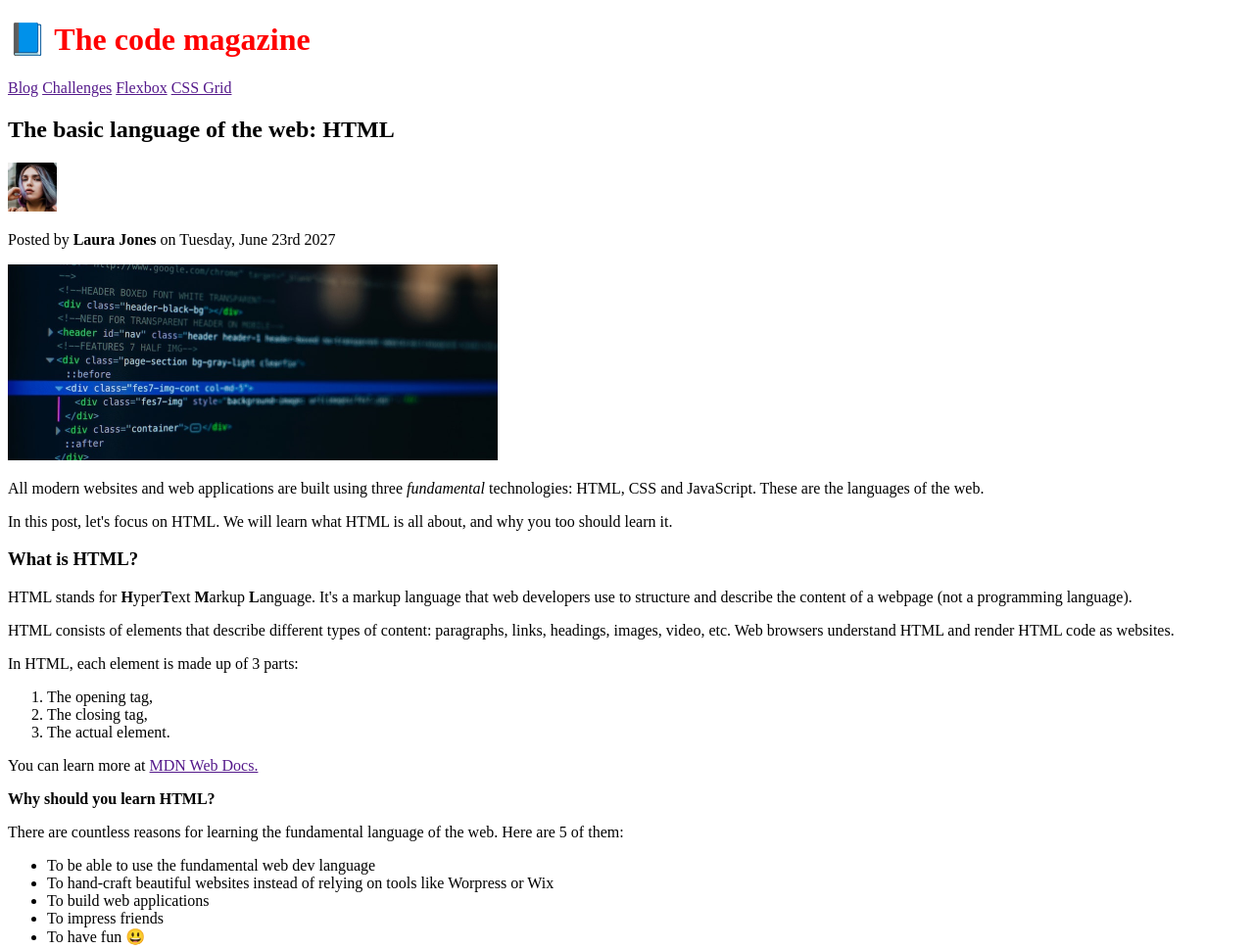
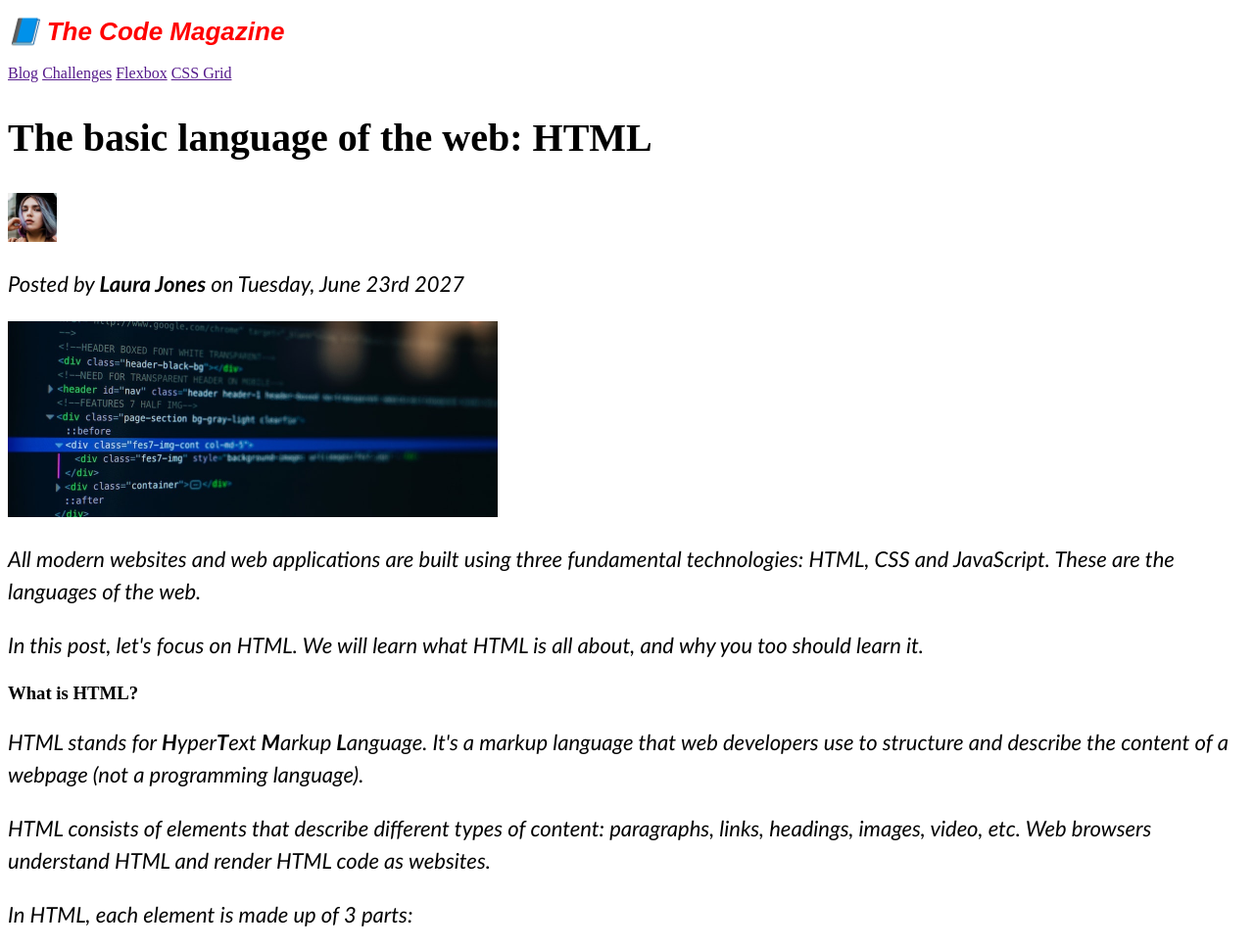
Before and after one commit to anywargeorge85-crypto/CSS-fundamentals, a plain HTML site: page index.html in a window 1280 px wide. Shown: the top 969 px of the page at 98% size. Drawn offline with Linux system fonts and the light colour scheme.

Commit message:
made changes to style sheet

```diff
--- a/style.css
+++ b/style.css
@@ -1,3 +1,20 @@
 h1 {
 color: red;
+font-size: 26px;
+font-family: sans-serif;
+text-transform: capitalize;
+font-style: italic;
 }
+
+h2 {
+    font-size: 40px;
+    font-family: Times New Roman;
+
+}
+
+p {
+    font-size: 22px;
+    font-family: Gill Sans;
+    font-style: italic;
+    line-height: 1.5;
+}
```
